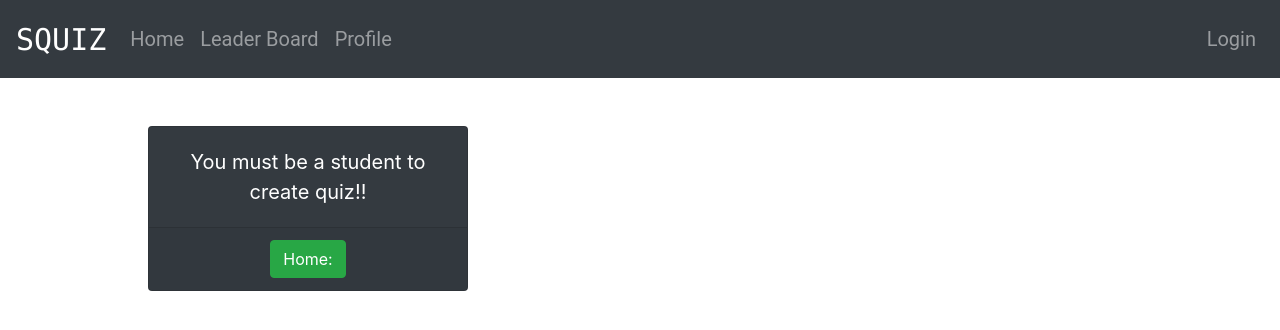
After one commit to kks0101/squiz, a Django app: a page that uses squiz/Users/templates/Users/navbar.html in a window 1280 px wide. The commit adds this page. Shown: the top 330 px of the page. Run offline with Django 3.2, Linux system fonts and the light colour scheme; data comes from the database, SQL or seed files in the repository; both versions use the stored data as it was after the commit; some libraries are stand-ins or nearby versions.

Commit message:
Added Teacher interface to add quiz. Modified UI of Teacher interface.

```diff
--- a/squiz/Users/templates/Users/navbar.html
+++ b/squiz/Users/templates/Users/navbar.html
@@ -23,12 +23,18 @@
         <ul class="navbar-nav ml-auto">
 
                 {% if request.user.is_authenticated %}
+                    {% if request.user.profile.role == "Teacher" and request.user.is_staff %}
+                        <li class="nav-item navbar-text">
+                            <a class="nav-link" href = "{% url 'add_quiz' request.user %}">Add Quiz</a>
+                        </li>
+                    {% endif %}
                     <li class="nav-item navbar-text">
                     <a class="nav-link" href = "{% url 'Users:profile_info' %}">Welcome {{ user.first_name }}</a>
                     </li>
                     <li class="nav-item navbar-text">
                     <a class="nav-link" href = "{% url 'Users:logout' %}">Logout</a>
                     </li>
+
                 {% else %}
                     <li class="nav-item navbar-text">
                     <a class="nav-link" href="{% url 'Users:signin' %}">Login</a>
--- a/squiz/Users/views.py
+++ b/squiz/Users/views.py
@@ -9,7 +9,11 @@ from django.contrib.auth.decorators import login_required
 def home(request):
     if request.user.is_authenticated:
         all_quiz = Test.objects.all()
-        return render(request, 'Users/home.html', {'all_quiz': all_quiz})
+        if request.user.profile.role == "Teacher":
+            quiz_by_teacher = Test.objects.filter(teacher=request.user.profile)
+            return render(request, 'Users/home.html', {'all_quiz': all_quiz, 'quiz_by_teacher': quiz_by_teacher})
+        else:
+            return render(request, 'Users/home.html', {'all_quiz': all_quiz})
     return render(request, 'Users/home.html', {})
 
 
--- /dev/null
+++ b/squiz/quiz/templates/quiz/add_quiz.html
@@ -0,0 +1,58 @@
+{% extends 'Users/base.html' %}
+{% load staticfiles %}
+
+{% block  title_extra %}Add Quiz-{% endblock title_extra %}
+
+{% block body_content %}
+    {% include 'Users/navbar.html' %}
+
+    {% if error_addquiz %}
+        <div class="container">
+                    <div class="card-columns mt-5">
+                        <div class="col ml-lg-5">
+                            <div class="card text-white bg-dark text-center" style="margin: auto; max-width: 20rem">
+                                <div class="card-body">
+                                    You must be a student to create quiz!!
+                                </div>
+                                <div class="card-footer">
+                                    <a href="{% url 'Users:home' %}" class="btn btn-success ">Home: </a>
+                                </div>
+                            </div>
+                        </div>
+                    </div>
+                </div>
+    {% else %}
+
+        <div class="container-fluid">
+        <div class="row">
+            <div class="col-md-7">
+                <div class="card">
+                    <div class="card-body">
+                        <nav aria-label="breadcrumb">
+                            <ol class="breadcrumb">
+                                <li class="breadcrumb-item active" aria-current="page">Add Quiz</li>
+                            </ol>
+                        </nav>
+                    </div>
+                    <div class="card-text">
+                        {% if error_quiz_exist %}
+                            <span>A quiz with the same name exists!!</span>
+                        {% endif %}
+                            <form action="{% url 'add_quiz' request.user %}" method="post">
+                                {% csrf_token %}
+                                 <div class="md-form">
+                                    <input type="text" name="quiz_title" id="form1" class="form-control" required autocomplete="off">
+                                    <label for="form1">Quiz Title</label>
+                                </div>
+                                <div class="text-center mb-3">
+                                    <button class="submit btn btn-indigo"> Add Quiz </button>
+                                </div>
+                            </form>
+
+                    </div>
+                </div>
+            </div>
+        </div>
+        </div>
+    {% endif %}
+{% endblock body_content %}
--- a/squiz/quiz/views.py
+++ b/squiz/quiz/views.py
@@ -1,18 +1,24 @@
 from django.shortcuts import render, redirect
 from .models import Test, Question, Options, Score, Response
 from Users.models import Profile
+from django.contrib.auth.models import User
 
 
 def quiz_home(request, pk, question_no):
     quiz = Test.objects.get(pk=pk)
     question = Question.objects.get(quiz=quiz, pk=question_no)
+    # to get the primary key value of next record(question)
+    next_pk = question_no
+    for q in Question.objects.filter(quiz=quiz).order_by('-pk'):
+        if q.pk > question_no:
+            next_pk = q.pk
     quiz.student.add(request.user.profile)
     if request.method == "POST":
         selected_option = request.POST.get('option')
         Response.objects.create(question=question, selected_option=selected_option)
-        if question_no < quiz.question_set.count():
+        if question_no < quiz.question_set.last().pk:
             # print('/quiz/' + str(pk) + '/' + str(question_no + 1))
-            return redirect('/quiz/' + str(pk) + '/' + str(question_no+1))
+            return redirect('/quiz/' + str(pk) + '/' + str(next_pk))
         else:
             return redirect('/quiz/score/' + str(pk) + '/')
     else:
@@ -35,3 +41,52 @@ def evaluate(request, pk):
     Score.objects.create(quiz=quiz, score=sc)
 
     return render(request, 'quiz/quiz_finish.html', {'score': sc})
+
+
+def add_quiz(request, username):
+    user = User.objects.get(username=username)
+    prfl = Profile.objects.get(user=user)
+    if not prfl.role == "Teacher":
+        error_addquiz = True
+        return render(request, 'quiz/add_quiz.html', {'error_addquiz': error_addquiz})
+    else:
+        error_addquiz = False
+        if request.method == "POST":
+            quiz_title = request.POST.get('quiz_title')
+            t = Test.objects.create(quiz_title=quiz_title, teacher=prfl)
+            return redirect('/' + str(username) + '/add_quiz/' + str(t.pk) + '/')
+
+        else:
+            return render(request, 'quiz/add_quiz.html', {'error_addquiz': error_addquiz})
+
+
+def add_question(request, username, pk):
+    user = User.objects.get(username=username)
+    prfl = Profile.objects.get(user=user)
+
+    if not prfl.role == "Teacher":
+        error_addques = True
+        return render(request, 'quiz/add_question.html', {'error_addques': error_addques})
+    else:
+        error_addques = False
+        quiz = Test.objects.get(pk=pk, teacher=prfl)
+        question = Question.objects.filter(quiz=quiz)
+        if request.method == "POST":
+            question_text = request.POST.get('question_text')
+            option1 = request.POST.get('option1')
+            option2 = request.POST.get('option2')
+            option3 = request.POST.get('option3')
+            option4 = request.POST.get('option4')
+            correct_ans = request.POST.get('correct_ans')
+            ques = Question.objects.create(quiz=quiz, question_text=question_text)
+            Options.objects.create(question=ques, option_text=option1)
+            Options.objects.create(question=ques, option_text=option2)
+            Options.objects.create(question=ques, option_text=option3)
+            Options.objects.create(question=ques, option_text=option4)
+            ca = Options.objects.get(question=ques, option_text=correct_ans)
+            ca.is_correct = True
+            ca.save()
+            return redirect('/' + str(username) + '/add_quiz/' + str(pk) + '/')
+
+        else:
+            return render(request, 'quiz/add_question.html', {'error_addques': error_addques, 'questions': question, 'quiz': quiz})
--- a/squiz/squiz/urls.py
+++ b/squiz/squiz/urls.py
@@ -20,6 +20,8 @@ from quiz import views
 urlpatterns = [
     path('admin/', admin.site.urls),
     path('', include('Users.urls')),
+    path('<username>/add_quiz/', views.add_quiz, name="add_quiz"),
+    path('<username>/add_quiz/<int:pk>/', views.add_question, name="add_question"),
     path('quiz/<int:pk>/<int:question_no>/', views.quiz_home, name="quiz"),
     path('quiz/score/<int:pk>/', views.evaluate, name="evaluate"),
 ]
```
Also changed, not shown: squiz/Users/templates/Users/home.html (+73 -2 lines), squiz/quiz/templates/quiz/add_question.html (added, +100 -0 lines), squiz/db.sqlite3.
